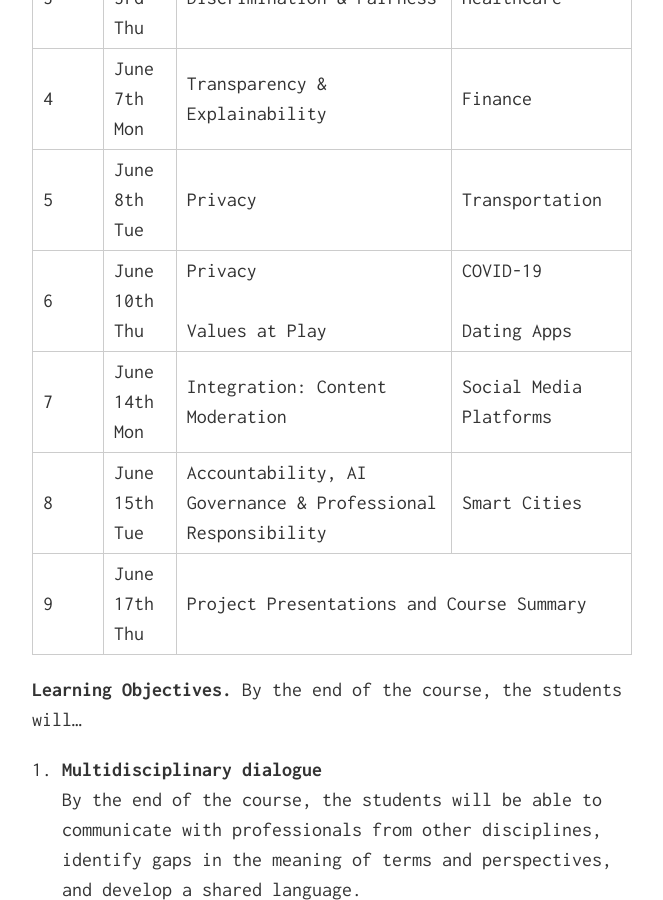
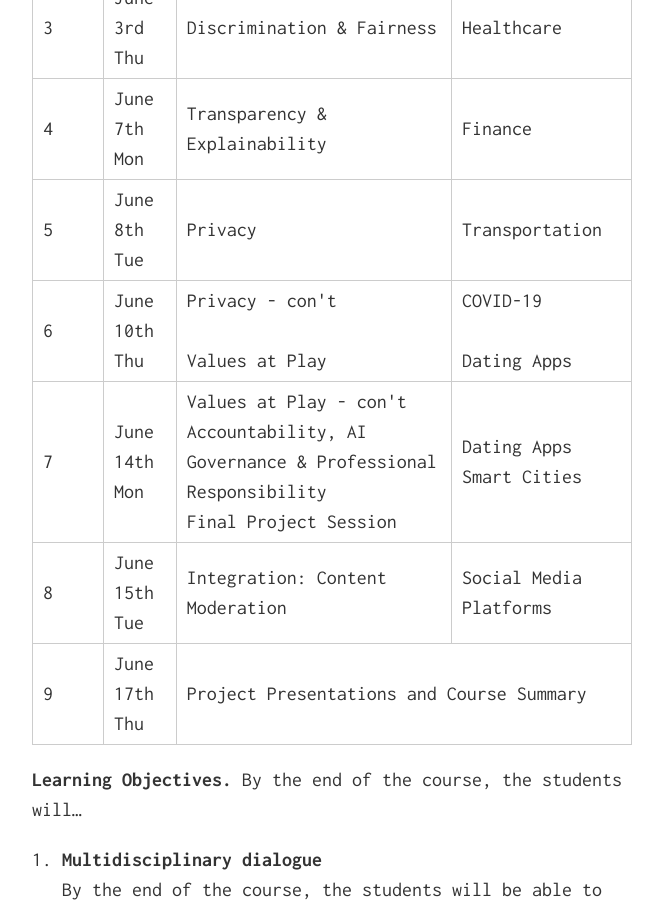
Before and after one commit to ResponsiblyAI/learn, a Jekyll site: the page built from index.md, in a window 1280 px wide and 900 px high, scrolled down 3768 px. Shown: the whole window, without its empty margins (308-971 px from the left). Built offline with Jekyll 4.4.1, drawn with Linux system fonts in a browser that asks for light colours; nearby versions of some CDN libraries.

Commit message:
update syllabus

```diff
--- a/index.md
+++ b/index.md
@@ -129,20 +129,21 @@ May 27-June 17 | Monday, Tuesday, Thursday
   <tr>
     <td class="tg-0pky">6</td>
     <td class="tg-0pky">June 10th<br />Thu</td>
-    <td class="tg-0pky">Privacy<br /><br />Values at Play</td>
+    <td class="tg-0pky">Privacy - con't<br /><br />Values at Play</td>
     <td class="tg-0pky">COVID-19<br /><br />Dating Apps</td>
   </tr>
   <tr>
     <td class="tg-0pky">7</td>
     <td class="tg-0pky">June 14th<br />Mon</td>
-    <td class="tg-0pky">Integration: Content Moderation </td>
-    <td class="tg-0pky">Social Media Platforms</td>
+    <td class="tg-0pky">Values at Play - con't<br />Accountability, AI Governance &amp; Professional     Responsibility<br />Final Project Session</td>
+    <td class="tg-0pky">Dating Apps<br />Smart Cities</td><br />
   </tr>
   <tr>
     <td class="tg-0pky">8</td>
     <td class="tg-0pky">June 15th<br />Tue</td>
-    <td class="tg-0pky">Accountability, AI Governance &amp; Professional Responsibility</td>
-    <td class="tg-0pky">Smart Cities</td>
+    <td class="tg-0pky">Integration: Content Moderation </td>
+    <td class="tg-0pky">Social Media Platforms</td>
+
   </tr>
   <tr>
     <td class="tg-0pky">9</td>
```
